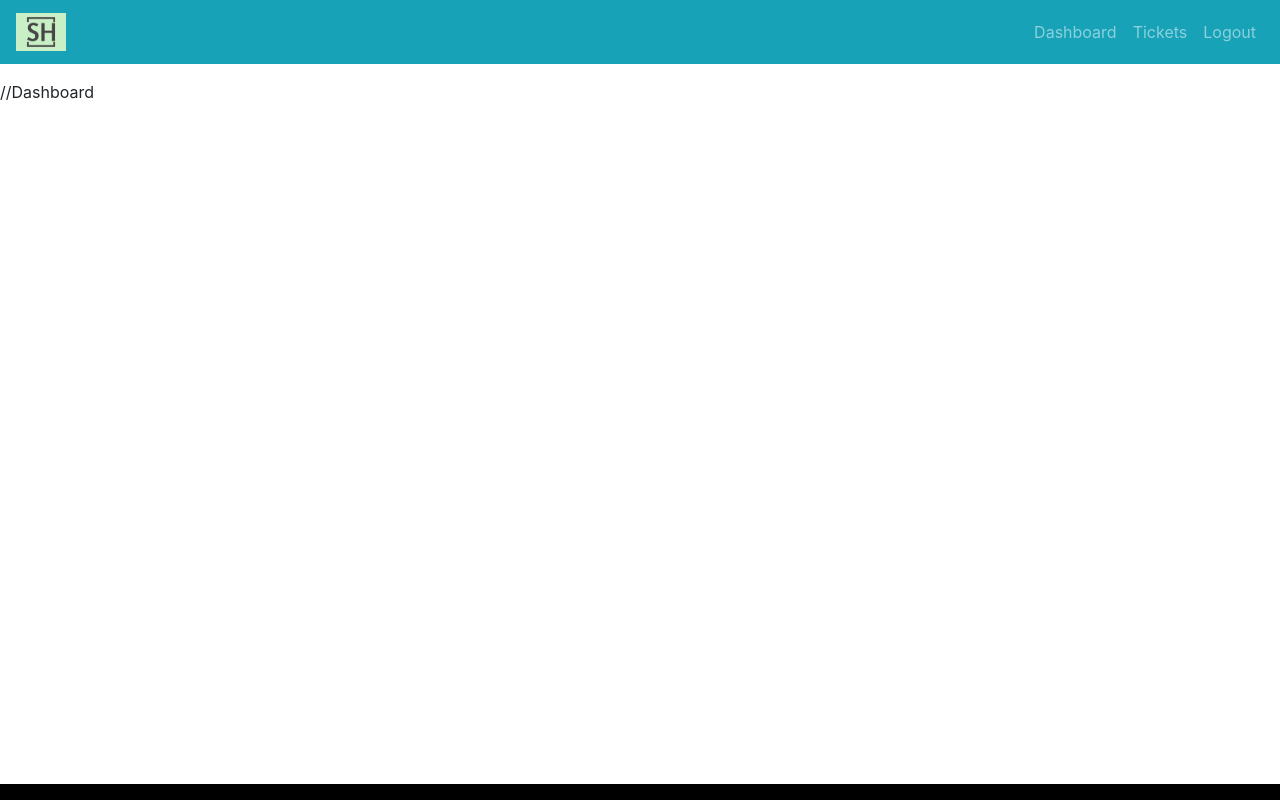
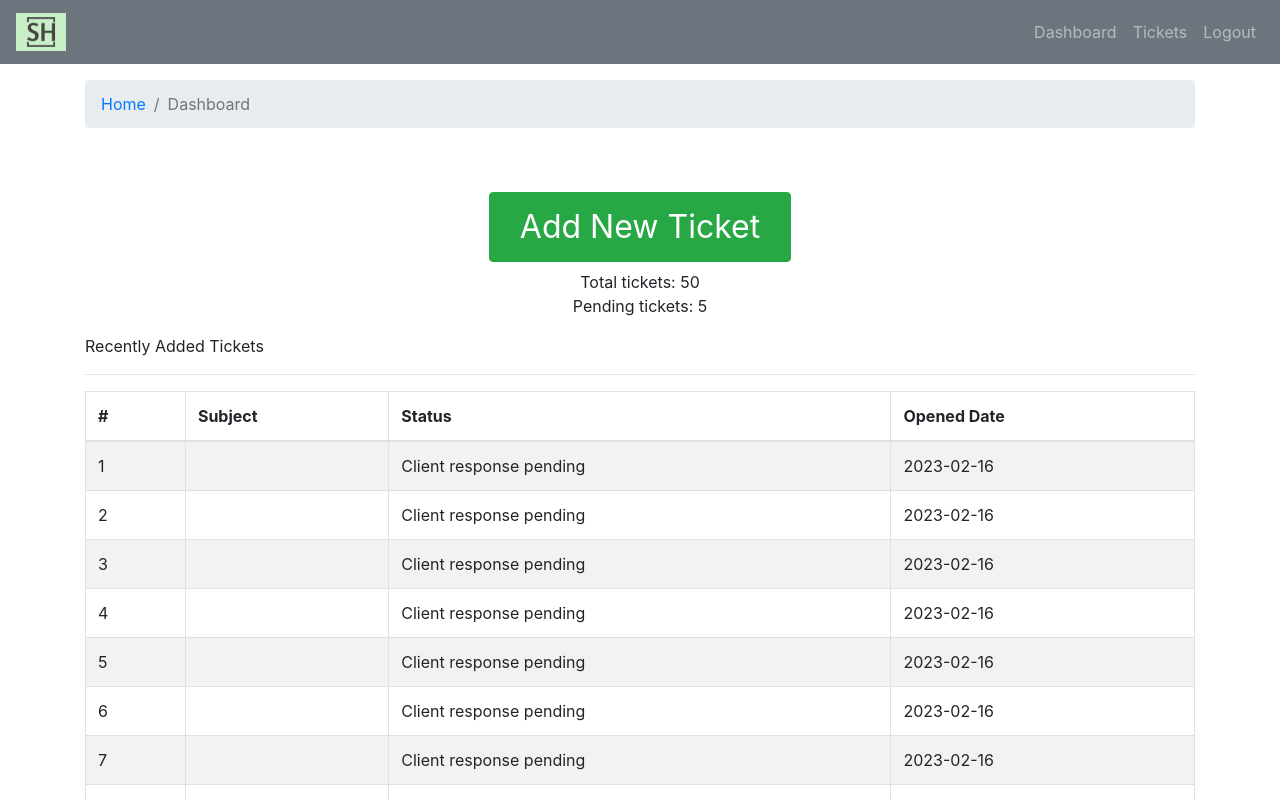
Before and after one commit to julbug/ticketsystem-frontened, a React (Create React App) app: page / in a window 1280 px wide. Shown: the top 800 px of the page. Built offline with nearby package versions, Linux system fonts and the light colour scheme.

Commit message:
breadcrumb added

```diff
--- a/src/App.js
+++ b/src/App.js
@@ -2,13 +2,14 @@
 import './App.css';
 import { Entry } from "./pages/entry/Entry.page";
 import {DefaultLayout} from "./layout/DefaultLayout"
+import {Dashboard} from "./pages/dashboard/Dashboard.page"
 
 function App() {
   return (
     <div className = "App">
     {/* <Entry /> */}
     <DefaultLayout >
-    //Dashboard
+    <Dashboard />
     </DefaultLayout>
     </div>
   );
--- /dev/null
+++ b/src/assets/data/dummy-tickets.json
@@ -0,0 +1,52 @@
+[
+    {
+        "id":1,
+        "status": "Client response pending",
+        "addedAt": "2023-02-16"
+    },
+    {
+        "id":2,
+        "status": "Client response pending",
+        "addedAt": "2023-02-16"
+    },
+    {
+        "id":3,
+        "status": "Client response pending",
+        "addedAt": "2023-02-16"
+    },
+    {
+        "id":4,
+        "status": "Client response pending",
+        "addedAt": "2023-02-16"
+    },
+    {
+        "id":5,
+        "status": "Client response pending",
+        "addedAt": "2023-02-16"
+    },
+    {
+        "id":6,
+        "status": "Client response pending",
+        "addedAt": "2023-02-16"
+    },
+    {
+        "id":7,
+        "status": "Client response pending",
+        "addedAt": "2023-02-16"
+    },
+    {
+        "id":8,
+        "status": "Client response pending",
+        "addedAt": "2023-02-16"
+    },
+    {
+        "id":9,
+        "status": "Client response pending",
+        "addedAt": "2023-02-16"
+    },
+    {
+        "id":10,
+        "status": "Client response pending",
+        "addedAt": "2023-02-16"
+    }
+]
--- /dev/null
+++ b/src/componenets/breadcrumb/Breadcrumb.comp.js
@@ -0,0 +1,11 @@
+import React from 'react';
+import {Breadcrumb} from "react-bootstrap";
+
+export const PageBreadcrumb = ({page}) => {
+  return (
+    <Breadcrumb>
+        <Breadcrumb.Item href="/">Home</Breadcrumb.Item>
+        <Breadcrumb.Item active>{page}</Breadcrumb.Item>
+    </Breadcrumb>
+  )
+}
--- /dev/null
+++ b/src/componenets/ticket-table/TicketTable.comp.js
@@ -0,0 +1,33 @@
+import React from 'react'
+import {Table} from 'react-bootstrap'
+
+export const TicketTable = ({tickets}) => {
+  return (
+
+  <Table striped  bordered hover>
+    <thead>
+        <tr>
+            <th>#</th>
+            <th>Subject</th>
+            <th>Status</th>
+            <th>Opened Date</th>
+        </tr>
+    </thead>
+    <tbody>
+    {tickets.length ?
+     tickets.map((row)=> (
+        <tr key={row.id}>
+            <td>{row.id}</td>
+            <td>{row.subject}</td>
+            <td>{row.status}</td>
+            <td>{row.addedAt}</td>
+        </tr>
+        )) : (
+        <tr>
+            <td colSpan="4" className="text-center">No ticket </td>
+        </tr>
+    )}
+    </tbody>
+    </Table>
+  );
+};
--- a/src/layout/DefaultLayout.js
+++ b/src/layout/DefaultLayout.js
@@ -5,7 +5,7 @@
 export const DefaultLayout = ({children}) => {
   return (
     <div className ="default-layout">
-    <header className="header">
+    <header className="header mb-2">
     <Header/>
     </header>
 
--- a/src/layout/partials/Header.comp.js
+++ b/src/layout/partials/Header.comp.js
@@ -6,7 +6,7 @@
   return (
     <Navbar
     collapseOnSelect
-    bg="info"
+    bg="secondary"
     variant="dark"
     expand="md"
     >
--- /dev/null
+++ b/src/pages/dashboard/Dashboard.page.js
@@ -0,0 +1,46 @@
+import React from 'react';
+import {Container, Row, Col, Button, Breadcrumb} from 'react-bootstrap';
+import {TicketTable} from '../../componenets/ticket-table/TicketTable.comp';
+import tickets from '../../assets/data/dummy-tickets.json';
+import {PageBreadcrumb} from '../../componenets/breadcrumb/Breadcrumb.comp'
+
+export const Dashboard = () => {
+  return (
+  <Container>
+  <Row>
+  <Col>
+    <PageBreadcrumb page="Dashboard" />
+  </Col>
+  </Row>
+    <Row>
+    <Col className="text-center mt-5 mb-2">
+    <Button variant="success"
+    style={{ fontSize:"2rem", padding:"10px 30px"}}
+    >Add New Ticket</Button>
+    </Col>
+    </Row>
+
+    <Row>
+    <Col className="text-center mb-2">
+    <div>Total tickets: 50</div>
+    <div>Pending tickets: 5</div>
+    </Col>
+    </Row>
+
+    <Row>
+    <Col className="mt-2">
+    Recently Added Tickets
+    </Col>
+    </Row>
+    <hr />
+
+     <Row>
+    <Col className="recent-ticket">
+   <TicketTable tickets={tickets} />
+    </Col>
+    </Row>
+
+
+  </Container>
+  )
+}
```
